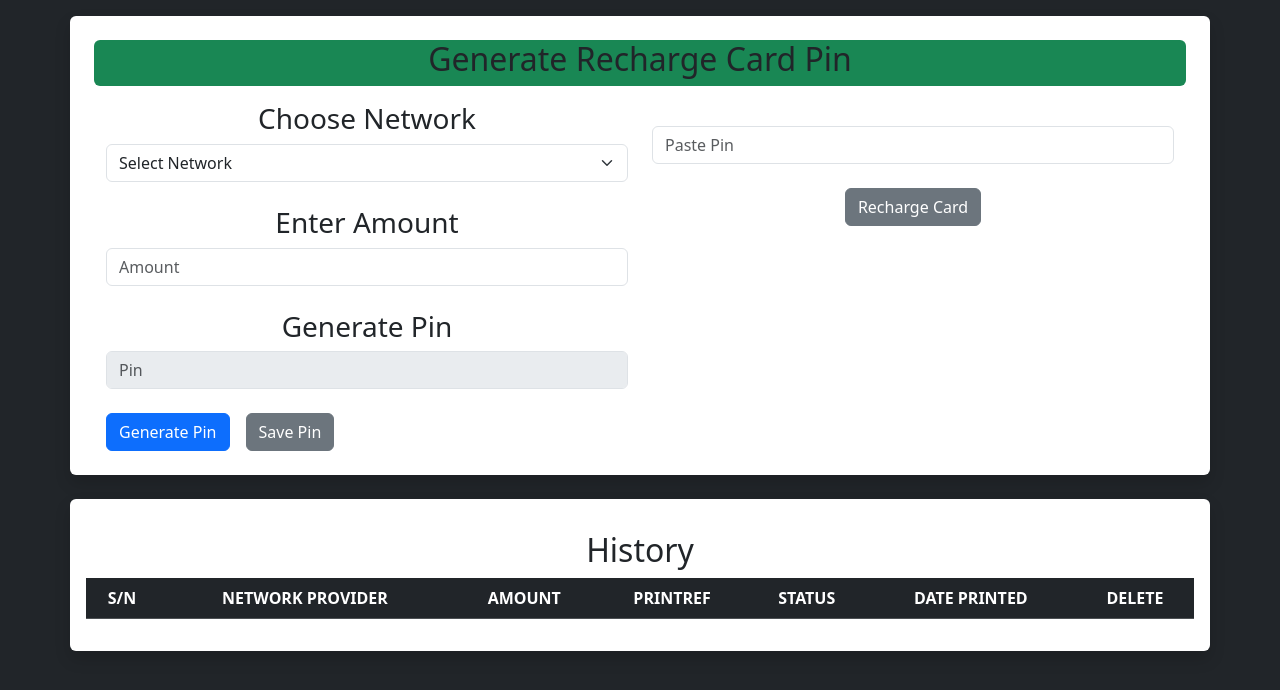
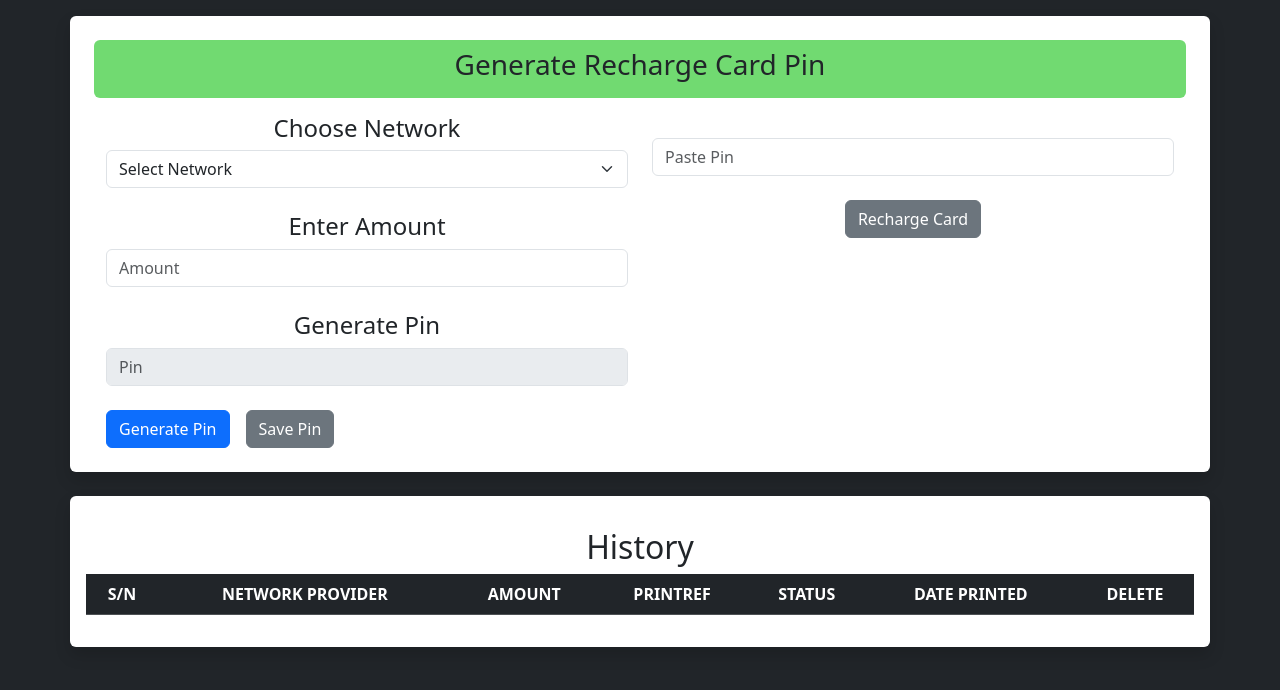
Before and after one commit to Ola6369/recharge-card-generator, a plain HTML site: page index.html in a window 1280 px wide. Drawn offline with nearby package versions, Linux system fonts and the light colour scheme.

Commit message:
added coloring

```diff
--- a/card.js
+++ b/card.js
@@ -61,8 +61,6 @@ function savePin() {
         amount.value=''
         pin.value=''
         })
-
-
 }
 
 function del(index) {
@@ -73,6 +71,7 @@ function del(index) {
 }
 
 function rechargeCard() {
+
     let seen = false;
      card.forEach(load=>{
         console.log(load);
--- a/index.html
+++ b/index.html
@@ -12,16 +12,19 @@
   #design{
     overflow-x: auto;
   }
+  #green{
+    background-color: rgb(113, 218, 113);
+  }
 </style>
 <body class="bg-dark">
     <section class="container shadow p-4 rounded bg-white mt-3">
-        <div class="container bg-success d-flex justify-content-center  rounded">
-            <h2> Generate Recharge Card Pin</h2>
+        <div class="container d-flex justify-content-center rounded align-middle p-2" id="green">
+            <h3> Generate Recharge Card Pin</h3>
         </div>
         <div class="container text-center mt-3">
             <div class="row">
               <div class="col">
-                <h3>Choose Network</h3>
+                <h4>Choose Network</h4>
                 <select class="form-select" aria-label="Default select example" id="network" onclick="change()">
                     <option selected>Select Network</option>
                     <option value="MTN">MTN</option>
@@ -29,9 +32,9 @@
                     <option value="AIRTEL">AIRTEL</option>
                     <option value="9-MOBILE">9-MOBILE</option>
                   </select>
-                  <h3 class="mt-4">Enter Amount</h3>
+                  <h4 class="mt-4">Enter Amount</h4>
                   <input type="" class="form-control" id="amount" placeholder="Amount">
-                  <h3 class="mt-4">Generate Pin</h3>
+                  <h4 class="mt-4">Generate Pin</h4>
                   <input type="" class="form-control" id="pin" placeholder="Pin" disabled>
                   <div class="mt-4 d-flex gap-3">
                     <button type="button" class="btn btn-primary" onclick="getRandom()">Generate Pin</button>
```
